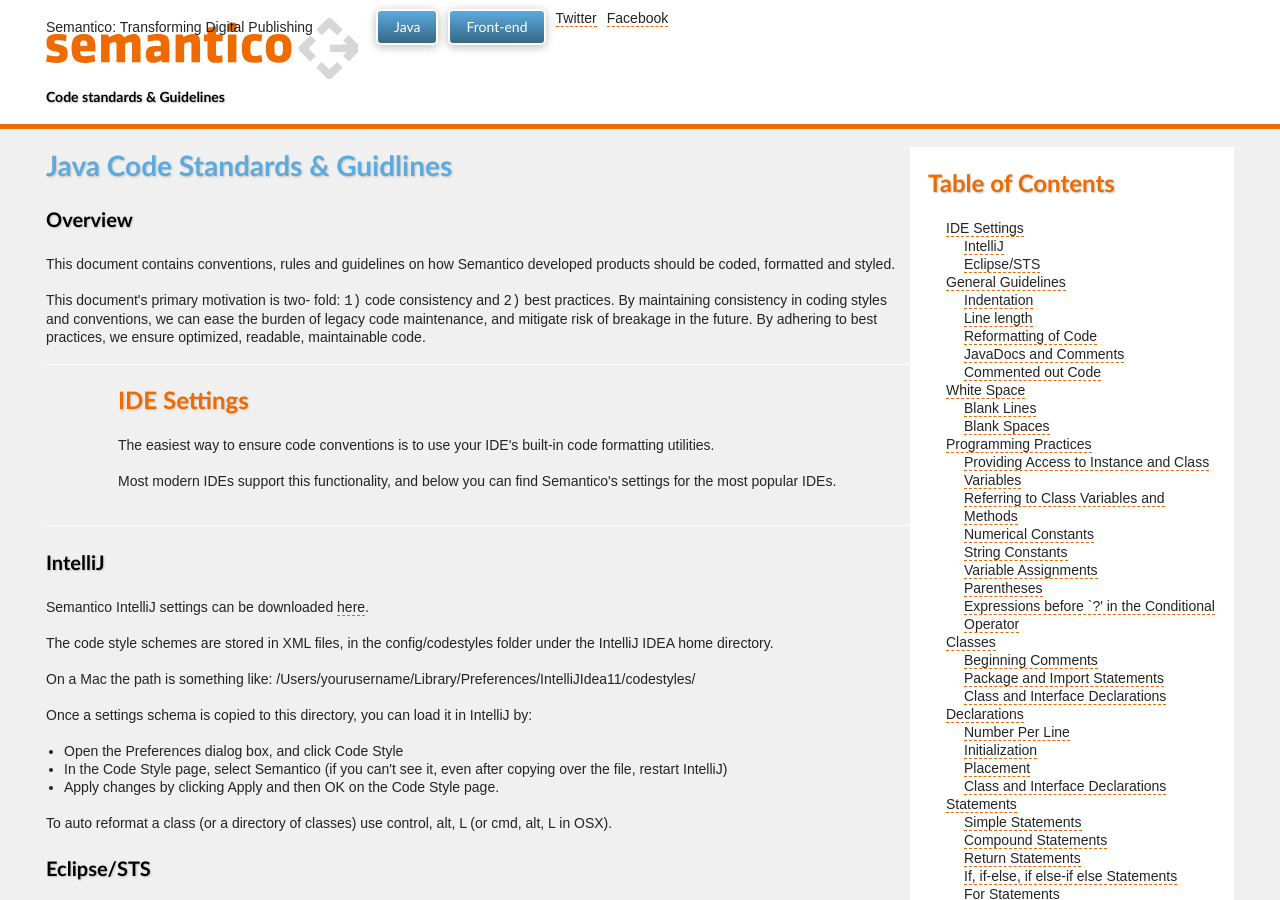
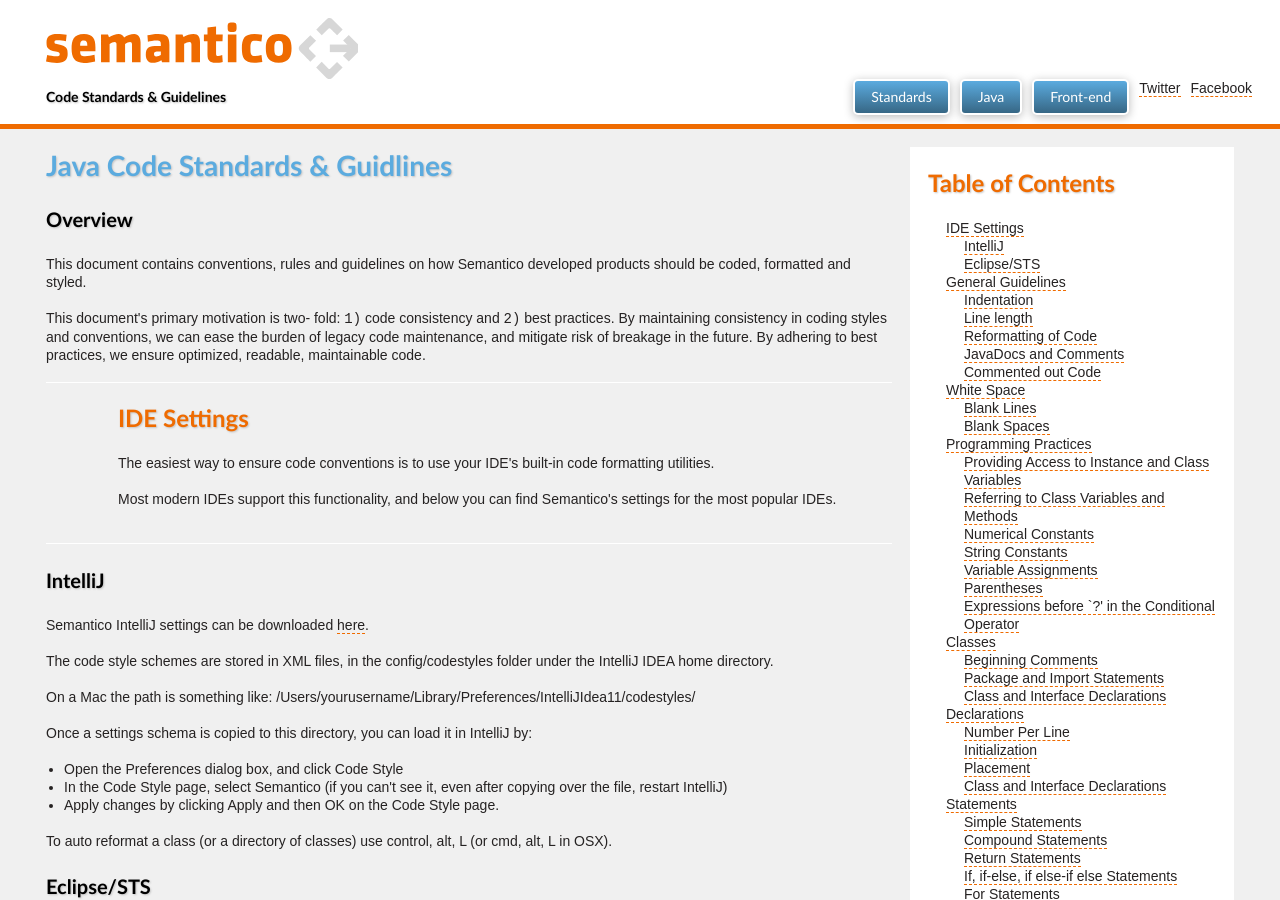
Before and after one commit to semantico/standards, a Jekyll site: the page built from java/index.html, in a window 1280 px wide and 900 px high. Built offline with Jekyll 4.4.1, drawn with Linux system fonts in a browser that asks for light colours.

Commit message:
Updates lol

```diff
--- a/_includes/sections/java/ides.html
+++ b/_includes/sections/java/ides.html
@@ -8,12 +8,11 @@
         <p>The easiest way to ensure code conventions is to use your IDE's built-in code formatting utilities.<P>
         <P>Most modern IDEs support this functionality, and below you can find Semantico's settings for the most
         popular IDEs.</p>
-        <p></p>
     </div>
 
 	<h2>IntelliJ</h2>
 
-    <p>Semantico IntelliJ settings can be downloaded <a href="inc/intellij/Semantico.xml">here</a>.</p>
+    <p>Semantico IntelliJ settings can be downloaded <a class="download-link" href="/static/files/intellij/Semantico.xml">here</a>.</p>
 
     <p>The code style schemes are stored in XML files, in the config/codestyles folder under the IntelliJ IDEA home directory.</p>
 
@@ -38,9 +37,9 @@
 
     <p>The code style schemes are stored in XML files, and can be easily imported within the IDE.</p>
 
-    <p>Eclipse <b>Formatter</b> settings can be downloaded <a href="inc/eclipse/formatter/SemanticoFormatter.xml">here</a>.</p>
+    <p>Eclipse <b>Formatter</b> settings can be downloaded <a class="download-link" href="/static/files/eclipse/formatter/SemanticoFormatter.xml">here</a>.</p>
 
-    <p>Eclipse <b>Clean Up</b> settings can be downloaded <a href="inc/eclipse/cleanup/SemanticoCleanup.xml">here</a>.</p>
+    <p>Eclipse <b>Clean Up</b> settings can be downloaded <a class="download-link" href="/static/files/eclipse/cleanup/SemanticoCleanup.xml">here</a>.</p>
 
     <p><i>To load Formatter settings:</i></p>
     <ul>
--- a/_layouts/default.html
+++ b/_layouts/default.html
@@ -2,7 +2,8 @@
 <html lang="en" class="no-js">
 <head>
     <meta charset="utf-8" />
-    <title>Semantico: Code standards & Guidelines for Java and Front-end Development</title>
+    <link rel="dns-prefetch" href="//ajax.googleapis.com" />
+    <title>Semantico: Code Standards & Guidelines for Java and Front-end Development</title>
     <link rel="stylesheet" href="/static/css/standards.css" />
     <script src="/static/js/modernizr.js"></script>
 </head>
@@ -10,11 +11,12 @@
     <header id="masthead" class="top-bar" role="banner">
         <div class="container">
             <div class="bar-item">
-                <a class="logo" href="http://www.semantico.com">Semantico: Transforming Digital Publishing</a>
-                <h1 class="h4 no-margin">Code standards & Guidelines</h1>
+                <a class="logo ir" href="http://www.semantico.com">Semantico: Transforming Digital Publishing</a>
+                <h1 class="h4 no-margin">Code Standards &amp; Guidelines</h1>
             </div>
-            <nav id="site-navigation" class="bar-item">
-                <ul class="inline-list">
+            <nav id="site-navigation" class="bar-item site-navigation">
+                <ul class="inline-list clearfix">
+                    <li><a class="page-link" href="/">Standards</a></li>
                     <li><a class="page-link" href="/java">Java</a></li>
                     <li><a class="page-link" href="/front-end">Front-end</a></li>
                     <li><a class="social-link" href="//twitter.com/semantico" target="_blank">Twitter</a></li>
@@ -24,27 +26,36 @@
         </div>
     </header>
 
-    <div class="container">
 
-        {% if page.sidebar == true %}
+    {% if page.sidebar == true %}
+        <div id="fixed-nav" class="container container-over">
             <nav id="page-navigation" class="aside">
                 <h2 class="h1">Table of Contents</h2>
                 <ul id="toc" class="toc">
 
                 </ul>
             </nav>
-        {% endif %}
-
-        <div id="content" role="main">
-            {{ content }}
         </div>
 
+        <div class="container">
+            <div id="content" role="main" class="content content-thin">
+                {{ content }}
+            </div>
+        </div>
+    {% else %}
+        <div class="container">
+            <div id="content" role="main" class="content">
+                {{ content }}
+            </div>
+        </div>
+    {% endif %}
 
-        <footer id="" role="contentinfo">
 
-        </footer>
 
-    </div>
+    <footer id="" role="contentinfo">
+
+    </footer>
+
 
     <script>
         (function () {
--- a/static/js/standards.js
+++ b/static/js/standards.js
@@ -2,15 +2,22 @@
 
 semantico.load = semantico.load || function () {
 
-    var toSelectorStr, titles, toc, tocList;
+    var toSelectorStr, getTop, titles, toc, tocList, pageNav, origPos, posToc;
 
     toSelector = function (str) {
         str = '' + str;
-        return (window.jQuery ? $.trim(str) : str.trim()).toLowerCase().replace(/\s+/g, '-');
+        return ( window.jQuery ? $.trim(str) : str.trim() ).toLowerCase().replace(/\s+/g, '-');
     }
 
-    titles = $('.intro h1:nth-child(1)');
-    toc    = "";
+    getTop = function () {
+        return window.jQuery !== undefined ? $(window).scrollTop().top : window.pageYOffset;
+    };
+
+    titles  = $('.intro h1:nth-child(1)');
+    toc     = "";
+    tocList = $('#toc')
+
+    if (tocList.length == 0) return;
 
     titles.each(function (i, el) {
         var $this, text, id, h2s, subs;
@@ -34,7 +41,21 @@
         toc   += '<li><a href="#' + id + '">' + text + '</a>' + subs + '</li>';
     });
 
-    tocList = $('#toc').html(toc);
+    tocList.html(toc);
+
+    pageNav = $('#fixed-nav');
+    origPos = tocList.offset().top;
+
+    posToc = function (e) {
+        if (getTop() > origPos) {
+            pageNav.addClass('container-over-fixed');
+            return
+        }
+        pageNav.removeClass('container-over-fixed');
+    };
+
+    posToc();
+    $(window).on('scroll', posToc);
 
 };
 
```
